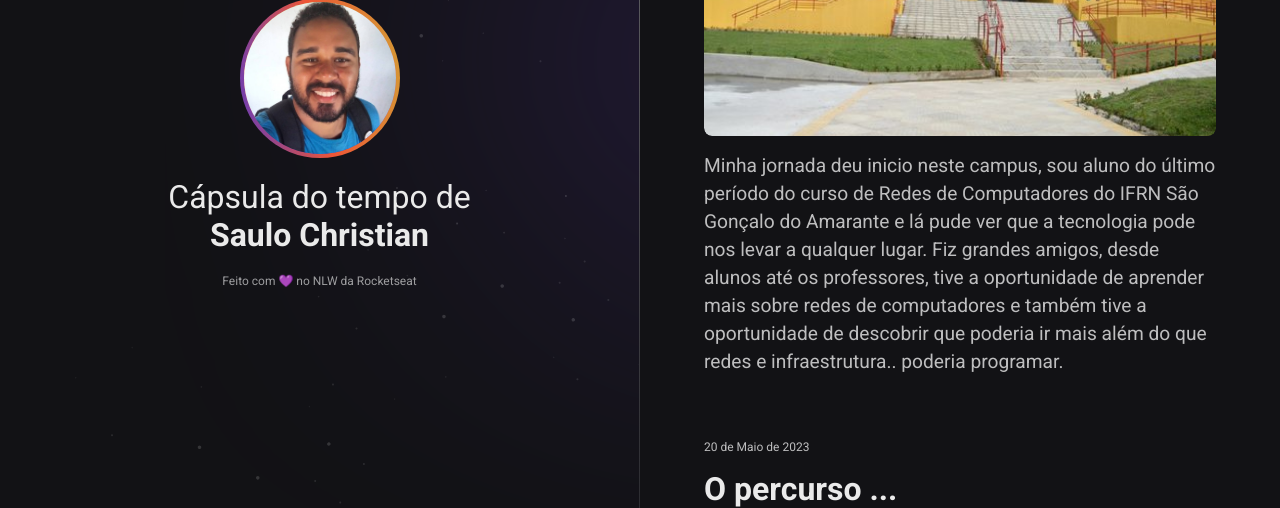
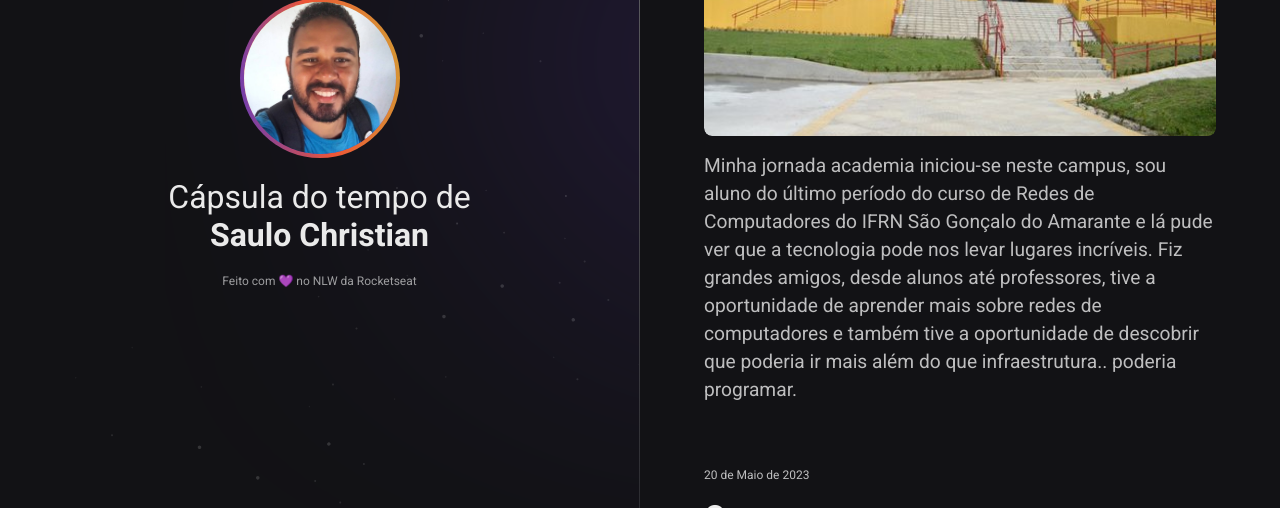
Before and after one commit to dev-saulo/nlw-spacetime, a plain HTML site: page index.html in a window 1280 px wide. Shown: the part 292-800 px from the top of the page. Drawn offline with Linux system fonts and the light colour scheme.

Commit message:
Alterações no texto do site

```diff
--- a/index.html
+++ b/index.html
@@ -37,13 +37,13 @@
           />
         </div>
         <p>
-          Minha jornada deu inicio neste campus, sou aluno do último período do
-          curso de Redes de Computadores do IFRN São Gonçalo do Amarante e lá
-          pude ver que a tecnologia pode nos levar a qualquer lugar. Fiz grandes
-          amigos, desde alunos até os professores, tive a oportunidade de
-          aprender mais sobre redes de computadores e também tive a oportunidade
-          de descobrir que poderia ir mais além do que redes e infraestrutura..
-          poderia programar.
+          Minha jornada academia iniciou-se neste campus, sou aluno do último
+          período do curso de Redes de Computadores do IFRN São Gonçalo do
+          Amarante e lá pude ver que a tecnologia pode nos levar lugares
+          incríveis. Fiz grandes amigos, desde alunos até professores, tive a
+          oportunidade de aprender mais sobre redes de computadores e também
+          tive a oportunidade de descobrir que poderia ir mais além do que
+          infraestrutura.. poderia programar.
         </p>
       </a>
 
@@ -74,7 +74,7 @@
         </div>
         <p>
           O conhecimento é uma estrada contínua, não podemos nunca parar. Sinto
-          isso referente a tecnologia, é sempre importante nos capacitar para
+          isso referente a tecnologia, é importante sempre nos capacitarmos para
           podermos evoluir cada dia mais.
         </p>
       </a>
```
